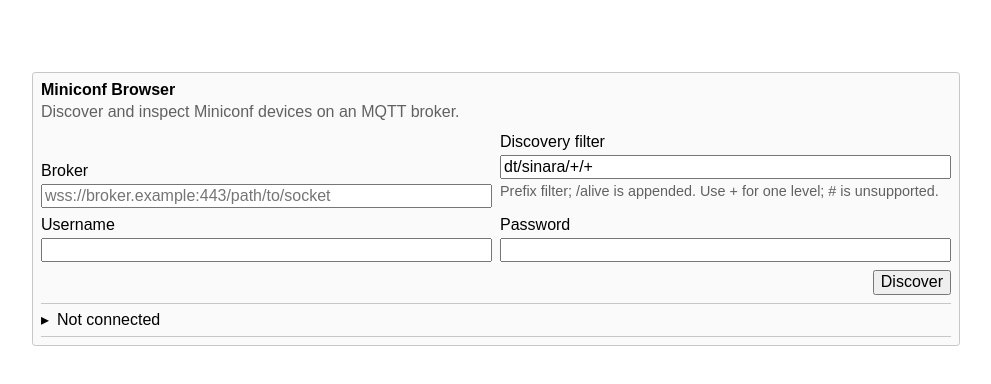
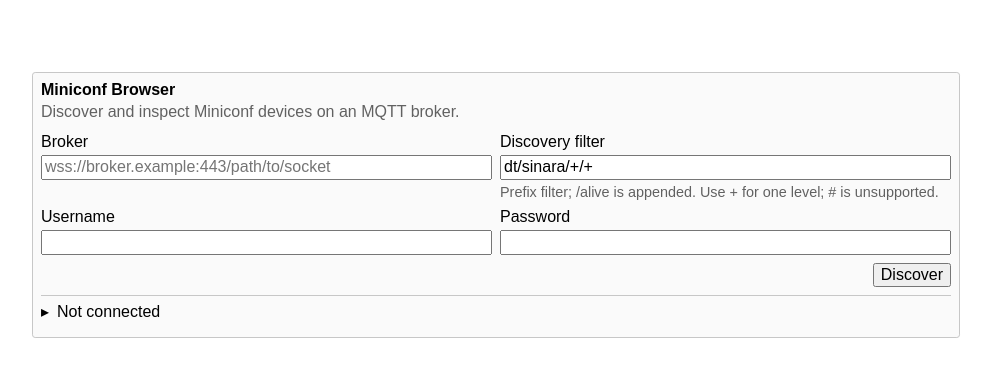
Before and after one commit to quartiq/miniconf, a Svelte app in the folder web/: page /leaf in a window 1280 px wide. Shown: the top 384 px of the page, without its empty margins (144-1135 px from the left). Built offline with nearby package versions, Linux system fonts and the light colour scheme.

Commit message:
Simplify web styling and align controls consistently

```diff
--- a/web/src/BrowseView.svelte
+++ b/web/src/BrowseView.svelte
@@ -196,10 +196,6 @@
     flex-shrink: 0;
   }
 
-  .connection-state {
-    min-width: 0;
-  }
-
   h1 {
     margin: 0;
     line-height: var(--line);
@@ -210,6 +206,7 @@
   }
 
   .connection-state {
+    min-width: 0;
     flex: 1 0 22ch;
     max-width: 100%;
     display: grid;
@@ -218,12 +215,9 @@
     gap: var(--space-tight) var(--space);
     overflow-wrap: anywhere;
   }
-  .connection-state button {
-    width: auto;
-  }
   .prune-action {
     min-width: 9ch;
-    height: calc(var(--line) + var(--space-tight));
+    height: var(--line);
   }
   .prune-action button {
     width: 100%;
--- a/web/src/DiscoveryView.svelte
+++ b/web/src/DiscoveryView.svelte
@@ -181,7 +181,9 @@
   }
 
   form {
+    align-items: start;
     display: grid;
+    gap: var(--space);
     grid-template-columns: repeat(2, minmax(0, 1fr));
   }
 
--- a/web/src/Metadata.svelte
+++ b/web/src/Metadata.svelte
@@ -18,13 +18,15 @@
   {#if heading}<h3>{label}</h3>{/if}
   <dl>
     {#each entries as [key, item]}
+      {@const text =
+        typeof item === "string" ? item : JSON.stringify(item, null, 2)}
       <div>
         {#if key !== null}<dt>{key || '""'}</dt>{/if}
         <dd
           class:json={typeof item !== "string"}
-          class:multiline={typeof item === "string" && item.includes("\n")}
+          class:multiline={text?.includes("\n")}
         >
-          {typeof item === "string" ? item : JSON.stringify(item, null, 2)}
+          {text}
         </dd>
       </div>
     {/each}
@@ -61,7 +63,7 @@
     overflow-wrap: anywhere;
   }
   .json {
-    font-family: ui-monospace, monospace;
+    font-family: var(--mono);
     font-size: var(--text-small);
   }
   .multiline,
--- a/web/src/SelectedPanel.svelte
+++ b/web/src/SelectedPanel.svelte
@@ -114,6 +114,8 @@
 
 <style>
   .value-editor {
+    display: grid;
+    gap: var(--space-tight);
     min-width: 0;
   }
   h2 {
@@ -140,7 +142,6 @@
   textarea {
     block-size: calc(4 * var(--line));
     display: block;
-    font: inherit;
     overflow: auto;
     resize: vertical;
     width: 100%;
@@ -158,6 +159,14 @@
     margin: 0;
   }
 
+  .editor [role="alert"] {
+    color: var(--error);
+  }
+
+  textarea[aria-invalid="true"] {
+    border-color: var(--error);
+  }
+
   .actions {
     align-items: baseline;
     display: flex;
@@ -166,7 +175,6 @@
   }
 
   .actions button {
-    width: auto;
     white-space: nowrap;
   }
 
--- a/web/src/TreeRow.svelte
+++ b/web/src/TreeRow.svelte
@@ -206,7 +206,6 @@
   .value {
     flex: 1 1 auto;
     min-width: 0;
-    color: var(--muted);
     overflow: hidden;
     text-overflow: ellipsis;
     white-space: nowrap;
--- a/web/src/app.css
+++ b/web/src/app.css
@@ -26,6 +26,9 @@ body {
   --radius: 0.2rem;
   --text: 1rem;
   --text-small: 0.9rem;
+  --mono:
+    ui-monospace, "SFMono-Regular", "Cascadia Mono", "Liberation Mono",
+    monospace;
   background: var(--bg);
   color: var(--fg);
   font-size: var(--text);
@@ -56,21 +59,10 @@ p {
   margin-block: 0 var(--space-tight);
 }
 
-h1 {
-  font-size: var(--text);
-  font-weight: 600;
-}
-
+h1,
 h2 {
   font-size: var(--text);
   font-weight: 600;
-}
-
-form {
-  align-items: end;
-  display: flex;
-  flex-wrap: wrap;
-  gap: var(--space);
 }
 
 label {
@@ -84,39 +76,27 @@ textarea {
   font: inherit;
 }
 
-input {
-  min-width: min(22rem, 100%);
-}
-
+input,
 button {
   min-height: var(--line);
 }
 
-pre {
-  border-left: 2px solid var(--border);
-  color: var(--muted);
-  font-family:
-    ui-monospace, "SFMono-Regular", "Cascadia Mono", "Liberation Mono",
-    monospace;
-  font-size: var(--text-small);
+.log pre {
+  font: inherit;
   margin: 0;
   overflow-wrap: anywhere;
-  padding-left: var(--space);
   white-space: pre-wrap;
 }
 
 .meta {
-  align-items: baseline;
   color: var(--muted);
-  display: flex;
-  flex-wrap: wrap;
   font-size: var(--text-small);
-  gap: var(--space-tight) var(--space);
-  min-height: var(--line);
 }
 
 .log summary {
-  border-block: 1px solid var(--border);
+  border-top: 1px solid var(--border);
+  cursor: pointer;
+  list-style: none;
   align-items: baseline;
   display: flex;
   gap: 0;
@@ -145,11 +125,6 @@ pre {
   min-width: 0;
 }
 
-.log summary {
-  cursor: pointer;
-  list-style: none;
-}
-
 .log summary::-webkit-details-marker {
   display: none;
 }
@@ -161,13 +136,12 @@ pre {
   text-align: left;
 }
 
-.log pre {
-  block-size: 100%;
-  overflow: auto;
-}
-
 .log-body {
-  block-size: calc(10 * var(--line));
+  color: var(--muted);
+  font-family: var(--mono);
+  font-size: var(--text-small);
+  line-height: 1.4;
+  block-size: 10lh;
   margin-top: var(--space-tight);
   overflow: auto;
 }
@@ -175,12 +149,3 @@ pre {
 .log-body p {
   margin: 0;
 }
-
-@media (max-width: 760px) {
-  form,
-  label,
-  input,
-  button {
-    width: 100%;
-  }
-}
```
Also changed, not shown: web/scripts/check-browser.mjs (+17 -0 lines).
